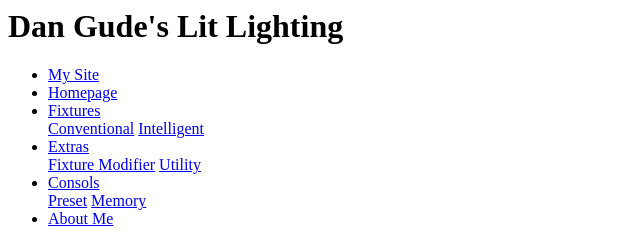
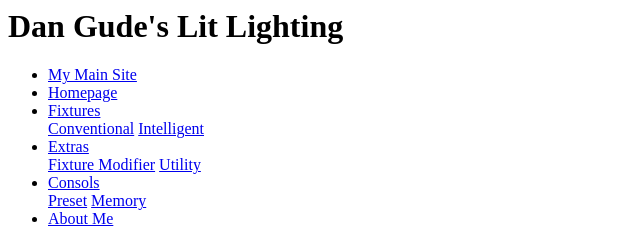
Before and after one commit to DanTheManGude/Lit-Lighting, a plain HTML site: page ssi/h1Nnav.html in a window 1280 px wide. Shown: the full height of the page, 0-640 px from the left. Drawn offline with Linux system fonts and the light colour scheme.

Commit message:
Changed name of main site in nav bar

```diff
--- a/ssi/h1Nnav.html
+++ b/ssi/h1Nnav.html
@@ -5,7 +5,7 @@
 		<nav>
 			<ul>
 				<li>
-					<a target="_blank" href="http://dangude.com">My Site</a>
+					<a target="_blank" href="http://dangude.com">My Main Site</a>
 				</li>
 				<li>
 					<a id="Homepage" href="index.shtml">Homepage</a>
```
